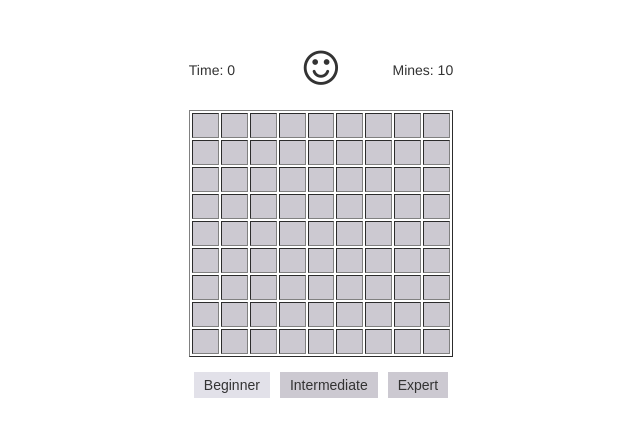
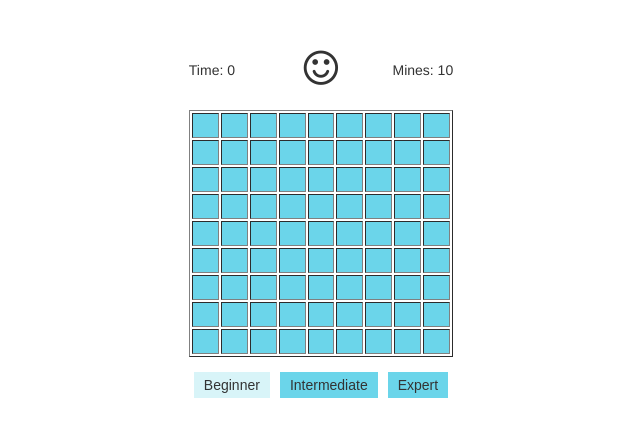
Before and after one commit to jpo/react-minesweeper, a React app: page / in a window 1280 px wide. Shown: the whole page, without its empty margins (319-959 px from the left). Built offline with nearby package versions, Linux system fonts and the light colour scheme.

Commit message:
Change colorscheme

```diff
--- a/src/styles/Difficulty.css
+++ b/src/styles/Difficulty.css
@@ -4,11 +4,11 @@
 
 .difficulty > button {
   border: 0;
-  background-color: #CCC9D1;
+  background-color: #6bd5ea;
   padding: 5px 10px;
   margin: 5px;
 }
 
 .difficulty > button.active {
-  background-color: #E2E1E9;
+  background-color: #d8f4f8;
 }
--- a/src/styles/Minefield.css
+++ b/src/styles/Minefield.css
@@ -11,8 +11,6 @@
   width: 25px;
   margin: 0;
   padding: 0;
-  font-weight: bold;
-  font-family: 'Arial Black','Arial', sans-serif;
   font-size: 16px;
   line-height: 16px;
   text-align: center;
@@ -23,13 +21,13 @@
 }
 
 .minefield td.open {
-  background-color: #E2E1E9;
+  background-color: #d8f4f8;
 }
 
 .minefield td.closed {
-  background-color: #CCC9D1;
+  background-color: #6bd5ea;
 }
 
 .minefield td.mine {
-  background-color: #F00807;
+  background-color: #f7c7c7;
 }
```
